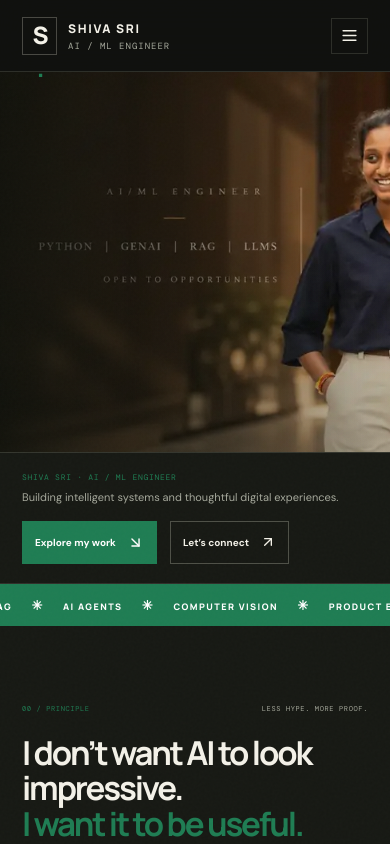
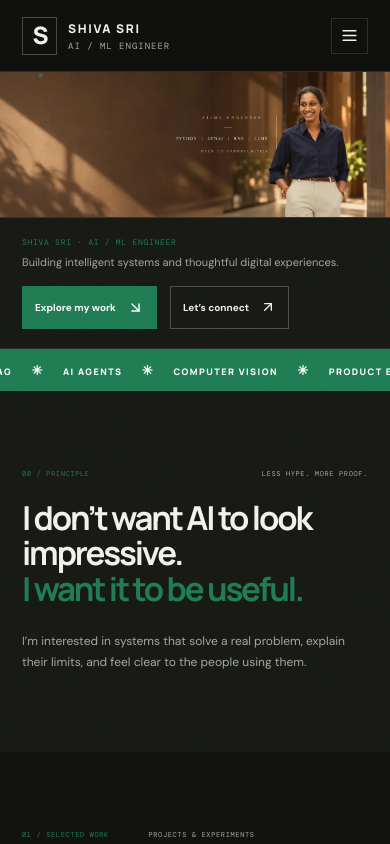
Before and after one commit to Shivasri137/shivasri, a Next.js app: page / in a window 390 px wide. Shown: the top 844 px of the page. Built offline with nearby package versions, Linux system fonts and the light colour scheme.

Commit message:
Preserve full banner and style LinkedIn highlights

```diff
--- a/app/globals.css
+++ b/app/globals.css
@@ -321,3 +321,21 @@ button:focus-visible,a:focus-visible,input:focus-visible{outline:2px solid var(-
 @media(max-width:800px){.hero-banner-copy{left:5vw;width:64%}.hero-banner-copy h1{font-size:clamp(32px,7.6vw,58px)}.about-grid{grid-template-columns:.7fr 1.3fr;gap:25px}.contact-layout{grid-template-columns:1fr}.contact-layout .contact-main{padding-bottom:25px}.contact-form{margin:0 0 80px}}
 @media(max-width:600px){.hero-banner-image{min-height:380px}.hero-banner-image img{height:380px;aspect-ratio:auto;object-position:67% center;object-fit:cover}.hero-banner-image:after{background:linear-gradient(90deg,rgba(8,13,9,.82),rgba(8,13,9,.46) 54%,rgba(8,13,9,.05)),linear-gradient(0deg,rgba(8,13,9,.2),transparent 55%)}.hero-banner-copy{left:23px;top:50%;width:78%;transform:translateY(-50%)}.hero-banner-copy h1{font-size:clamp(34px,9.3vw,49px);margin:17px 0}.hero-banner-copy>p{font-size:9px;line-height:1.8;letter-spacing:.08em}.banner-eyebrow{font-size:8px}.banner-open{font-size:7px;margin-top:19px}.banner-underbar{align-items:flex-start;flex-direction:column;gap:14px}.banner-underbar .hero-actions{width:100%}.banner-underbar .btn{min-height:43px}.about-grid{grid-template-columns:1fr}.about-photo-frame{aspect-ratio:4/5;max-height:620px}.about-photo-frame img{object-position:center 24%}.about-photo-foot{font-size:7px}.project-art{height:225px}.mini-architecture{right:15px;top:14px}.linkedin-feature-card{padding:14px;gap:10px}.linkedin-feature-copy strong{font-size:11px}.linkedin-feature-copy p{font-size:9px}.diagram-panel{padding:13px}.diagram-heading{font-size:7px}.architecture-node{padding:10px}.workflow-track{grid-template-columns:repeat(2,minmax(0,1fr))}.contact-form{padding:18px}.contact-form-heading{font-size:8px}}
 @media(prefers-reduced-motion:reduce){.project-card,.project-art-symbol,.project-info h3,.mini-architecture,.workflow-step,.about-photo-frame img{animation:none!important;transition:none!important;transform:none!important}}
+
+
+/* Preserve the entire supplied banner: its typography is part of the image. */
+.hero-banner-image{min-height:0}
+.hero-banner-image img{position:relative;z-index:0;display:block;width:100%;height:auto;max-width:none;aspect-ratio:auto;object-fit:contain;object-position:center}
+.hero-banner-image:after{background:linear-gradient(0deg,rgba(7,10,7,.08),transparent 42%)}
+.about-photo-frame img{object-position:78% center}
+.linkedin-highlights{margin-top:24px}
+.linkedin-highlights>.section-overline{margin-bottom:12px}
+.linkedin-feature-card{color:var(--text);text-decoration:none;cursor:pointer}
+.linkedin-project-mark{background:color-mix(in srgb,var(--accent) 16%,var(--panel));color:var(--accent)}
+.linkedin-feature-arrow{margin-left:auto;flex:0 0 30px;width:30px;height:30px;display:grid;place-items:center;border:1px solid var(--line);color:var(--accent);transition:transform .25s,background .25s,color .25s}
+.linkedin-feature-card:hover .linkedin-feature-arrow{transform:translate(2px,-2px);background:var(--accent);color:#fff;border-color:var(--accent)}
+@media(max-width:600px){
+  .hero-banner-image{min-height:0}
+  .hero-banner-image img{width:100%;height:auto;aspect-ratio:auto;object-fit:contain;object-position:center}
+  .hero-banner-image:after{background:linear-gradient(0deg,rgba(7,10,7,.05),transparent 35%)}
+}
```
